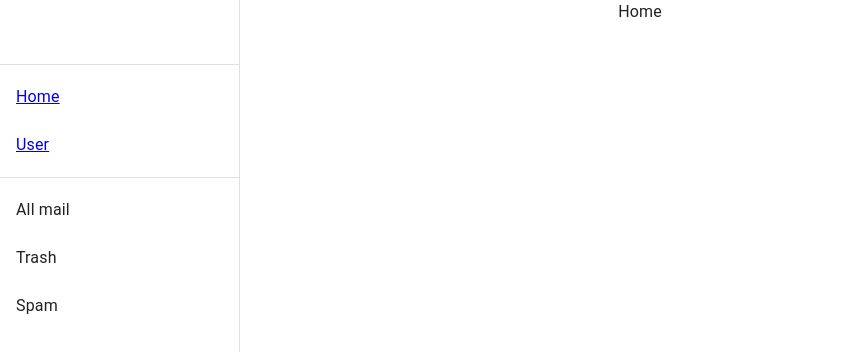
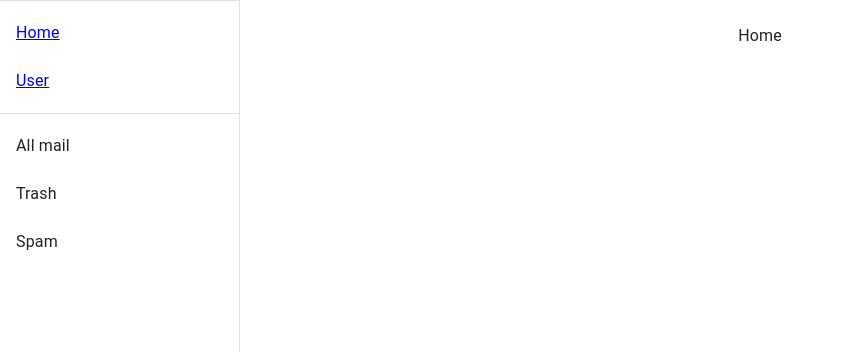
Before and after one commit to ardensasan/component-generator, a React (Create React App) app: page / in a window 1280 px wide. Shown: the top 352 px of the page, without its empty margins (0-845 px from the left). Built offline with nearby package versions, Linux system fonts and the light colour scheme.

Commit message:
fix sidebar and component imports

```diff
--- a/src/App.tsx
+++ b/src/App.tsx
@@ -6,7 +6,7 @@ import allReducers from "./common/reducer";
 import rootSaga from "./common/saga";
 import createSagaMiddleware from "redux-saga";
 import Home from "./components/Home";
-import User from "./components/User";
+import User from "./components/User"
 //COMPONENT IMPORTS
 const App = () => {
   const composeEnhancers =
@@ -24,8 +24,8 @@ const App = () => {
           <Routes>
             <Route path="/" element={<Home/>}/>
             <Route path="/home" element={<Home/>}/>
-            <Route path="/user" element={<User />} />
-          </Routes>
+	<Route path="/user" element={ <User/> }/>
+</Routes>
         </BrowserRouter>
       </div>
     </Provider>
--- a/src/common/componentList.ts
+++ b/src/common/componentList.ts
@@ -1,4 +1,5 @@
 const componentList =  ["Home",
+"User",
 //COMPONENTS
-"User"];
+];
 export default componentList
--- a/src/common/components/Sidebar.tsx
+++ b/src/common/components/Menu.tsx
@@ -7,19 +7,19 @@ import {
   List,
   ListItem,
   ListItemText,
-  Toolbar,
 } from "@mui/material";
 import { Link } from "react-router-dom";
 import componentList from "../componentList";
 const drawerWidth = 240;
-const Sidebar = () => {
+const Menu = ({children}:any) => {
   return (
     <Box sx={{ display: "flex" }}>
       <CssBaseline />
       <AppBar
         position="fixed"
         sx={{ width: `calc(100% - ${drawerWidth}px)`, ml: `${drawerWidth}px` }}
-      ></AppBar>
+      >
+      </AppBar>
       <Drawer
         sx={{
           width: drawerWidth,
@@ -32,7 +32,6 @@ const Sidebar = () => {
         variant="permanent"
         anchor="left"
       >
-        <Toolbar />
         <Divider />
         <List>
           {componentList.map((text, index) => (
@@ -52,8 +51,14 @@ const Sidebar = () => {
           ))}
         </List>
       </Drawer>
+      <Box
+        component="main"
+        sx={{ flexGrow: 1, bgcolor: 'background.default', p: 3 }}
+      >
+        {children}
+      </Box>
     </Box>
   );
 };
 
-export default Sidebar;
+export default Menu;
--- a/src/components/Home/index.tsx
+++ b/src/components/Home/index.tsx
@@ -1,11 +1,9 @@
-import Sidebar from "../../common/components/Sidebar";
-import { Fragment } from "react";
+import Menu from "../../common/components/Menu";
 const Home = () => {
   return (
-    <Fragment>
-      <Sidebar />
+      <Menu>
       Home
-    </Fragment>
+    </Menu>
   );
 };
 
--- a/src/components/User/index.tsx
+++ b/src/components/User/index.tsx
@@ -1,22 +1,11 @@
-import {
-  Table,
-  TableBody,
-  TableCell,
-  TableContainer,
-  TableHead,
-  TableRow,
-  Paper,
-  Button,
-} from "@mui/material";
+import { Table, TableBody, TableCell, TableContainer, TableHead, TableRow, Paper, Button } from "@mui/material";
 import FormDialog from "./FormDialog";
+import Menu from "../../common/components/Menu";
 import { useDispatch, useSelector } from "react-redux";
 import { useEffect, Fragment } from "react";
 import { toTitleCase } from "../../utils/string";
 import fields from "./tableFields";
 import { deleteUser, getUserDetails, getUserList, openDialog } from "./action";
-import Sidebar from "../../common/components/Sidebar";
-
-//TODO MENU BAR
 const User = () => {
   const dispatch = useDispatch();
   const userList = useSelector((state: any) => state.user.userList);
@@ -28,11 +17,8 @@ const User = () => {
     dispatch(getUserList());
   }, [dispatch]);
   return (
-    <Fragment>
-      <Sidebar />
-      <Button variant="outlined" onClick={() => dispatch(openDialog())}>
-        New
-      </Button>
+    <Menu>
+      <Button variant="outlined" onClick={()=>dispatch(openDialog())}>New</Button>
       <FormDialog
         fields={fields}
         dialog={dialog}
@@ -48,22 +34,16 @@ const User = () => {
             </TableRow>
           </TableHead>
           <TableBody>
-            {userList.map((user: any) => {
+            { userList.map((user: any) => {
               return (
                 <Fragment>
                   <TableRow>
                     {fields.map(({ key }) => {
-                      return <TableCell>{user[key]}</TableCell>;
+                      return <TableCell>{ user[key]}</TableCell>;
                     })}
                     <TableCell>
-                      <Button
-                        onClick={() => dispatch(getUserDetails(user._id))}
-                      >
-                        Edit
-                      </Button>
-                      <Button onClick={() => dispatch(deleteUser(user._id))}>
-                        Delete
-                      </Button>
+                      <Button onClick={()=>dispatch(getUserDetails(user._id))}>Edit</Button>
+                      <Button onClick={()=>dispatch(deleteUser(user._id))}>Delete</Button>
                     </TableCell>
                   </TableRow>
                 </Fragment>
@@ -72,7 +52,7 @@ const User = () => {
           </TableBody>
         </Table>
       </TableContainer>
-    </Fragment>
+    </Menu>
   );
 };
 
--- a/src/components/User/saga.ts
+++ b/src/components/User/saga.ts
@@ -46,6 +46,7 @@ function* getUserDetails(data:any){
   const config = {
     method: "get",
     url: `${apiRoot}user/${data.id}`,
+    data
   };
   const { data: result } = yield call(request, config);
   if(result.type === "SUCCESS"){
@@ -58,7 +59,7 @@ function* getUserDetails(data:any){
 function* deleteUser(data:any){
   const config = {
     method: "delete",
-    url: `${apiRoot}user`,
+    url: `${apiRoot}user/`,
     data
   };
   const { data: result } = yield call(request, config);
```
Also changed, not shown: plopfile.js (+8 -9 lines), 2 other files (tests, documents, lock files or other folders).
